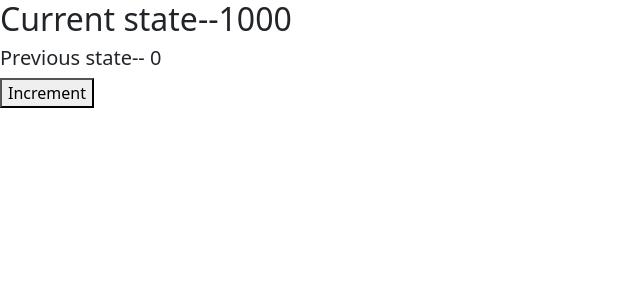
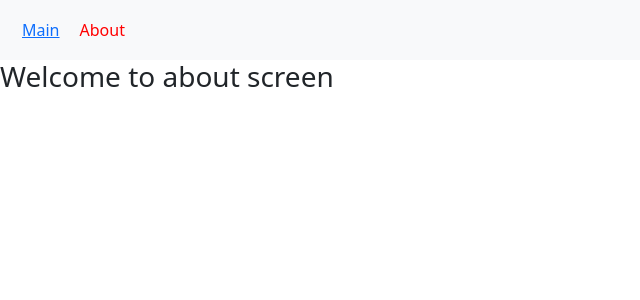
Before and after one commit to Ranjithbaswaraju/vite-react-app, a React (Vite) app: page /about in a window 1280 px wide. Shown: the top 300 px of the page, without its empty margins (0-640 px from the left). Built offline with nearby package versions, Linux system fonts and the light colour scheme.

Commit message:
static navigations

```diff
--- a/package.json
+++ b/package.json
@@ -19,6 +19,7 @@
     "react-dom": "^18.3.1",
     "react-geolocated": "^4.2.0",
     "react-loader-spinner": "^6.1.6",
+    "react-router-dom": "^6.26.1",
     "react-toastify": "^10.0.5"
   },
   "devDependencies": {
--- a/src/components/hooks/useEffect/useEffcetEx.jsx
+++ b/src/components/hooks/useEffect/useEffcetEx.jsx
@@ -24,7 +24,7 @@ const UseEffectExample=()=>{
 
 
     // const{data,status}=await axios.get(`http://fakestoreapi.com/${endpoint}`)
-    const{data,status}=await axios.get(`http://fakestoreapi.com/${type}`)
+    const{data,status}=await axios.get(`https://fakestoreapi.com/${type}`)
 
     if(status==200){
         setData(data)
--- /dev/null
+++ b/src/components/navbar/navbar.css
@@ -0,0 +1,7 @@
+
+
+
+.active{
+    color: red;
+    text-decoration: none;
+}
--- /dev/null
+++ b/src/components/navbar/navbar.jsx
@@ -0,0 +1,28 @@
+import { NavLink } from "react-router-dom"
+
+import "./navbar.css"
+
+const Navbar=()=>{
+
+
+    const liStyle={margin:"10px"}
+    return(
+        <nav className="navbar navbar-expand-sm bg-light navbar-light">
+  <div className="container-fluid">
+    <ul className="navbar-nav">
+      <li className="nav-item" style={liStyle}>
+        <NavLink to={"/"}>Main </NavLink>
+      </li>
+      <li className="nav-item" style={liStyle}>
+      <NavLink to={"about"}>About </NavLink>
+      </li>
+
+
+    </ul>
+  </div>
+</nav>
+
+
+    )
+}
+export default Navbar
--- a/src/main.jsx
+++ b/src/main.jsx
@@ -3,9 +3,14 @@ import ReactDOM from 'react-dom/client'
 import App from './App.jsx'
 import './index.css'
 import 'bootstrap/dist/css/bootstrap.min.css';
+import NavigationStack from './navigations/navigation-stack.jsx';
+import { BrowserRouter } from 'react-router-dom';
 
 ReactDOM.createRoot(document.getElementById('root')).render(
   <React.StrictMode>
-    <App />
+    <BrowserRouter>
+    <NavigationStack/>
+    </BrowserRouter>
+
   </React.StrictMode>,
 )
--- /dev/null
+++ b/src/navigations/navigation-stack.jsx
@@ -0,0 +1,37 @@
+
+import {  Route, Routes } from "react-router-dom"
+import Homescreen from "../screens/home-screen"
+import AboutScreen from "../screens/about-screen"
+import Navbar from "../components/navbar/navbar"
+import Invalidscreen from "../screens/invalid-screen"
+
+
+const NavigationStack=()=>{
+    return(
+        <>
+
+        <Navbar/>
+        {
+            true ?
+            <Routes>
+            <Route path="/" element={<Homescreen/>}/>
+            <Route path="/about" element={<AboutScreen/>}/>
+            <Route path="/*" element={<Invalidscreen/>}/>
+
+        </Routes>
+
+
+        :
+        <Routes>
+            <Route path="/login" element={<Homescreen/>}/>
+            {/* <Route path="/about" element={<AboutScreen/>}/> */}
+
+        </Routes>
+}
+        </>
+
+
+
+    )
+}
+export default NavigationStack
--- /dev/null
+++ b/src/screens/about-screen.jsx
@@ -0,0 +1,12 @@
+import Navbar from "../components/navbar/navbar"
+
+
+const AboutScreen=()=>{
+    return(
+        <>
+        {/* <Navbar/> */}
+        <h3>Welcome to about screen</h3>
+        </>
+    )
+}
+export default AboutScreen
--- /dev/null
+++ b/src/screens/home-screen.jsx
@@ -0,0 +1,17 @@
+import UseEffectExample from "../components/hooks/useEffect/useEffcetEx"
+import Navbar from "../components/navbar/navbar"
+// import UseEffectExample from "../components/hooks/useEffect/useEffectEx"
+
+
+
+
+const Homescreen=()=>{
+    return(
+        <>
+        {/* <Navbar/> */}
+        <h3>Welcome to home screen</h3>
+        <UseEffectExample/>
+        </>
+    )
+}
+export default Homescreen
--- /dev/null
+++ b/src/screens/invalid-screen.jsx
@@ -0,0 +1,23 @@
+
+import { useNavigate } from "react-router-dom"
+
+const Invalidscreen=()=>{
+
+    const navigate=useNavigate()
+
+    const handleNavigation=()=>{
+        navigate("/")
+    }
+    return(
+        <>
+
+
+
+        <h3>Page Not fund 404</h3>
+
+        <button onClick={handleNavigation}> Back to home</button>
+
+        </>
+    )
+}
+export default Invalidscreen
```
Also changed, not shown: 2 other files (tests, documents, lock files or other folders).
